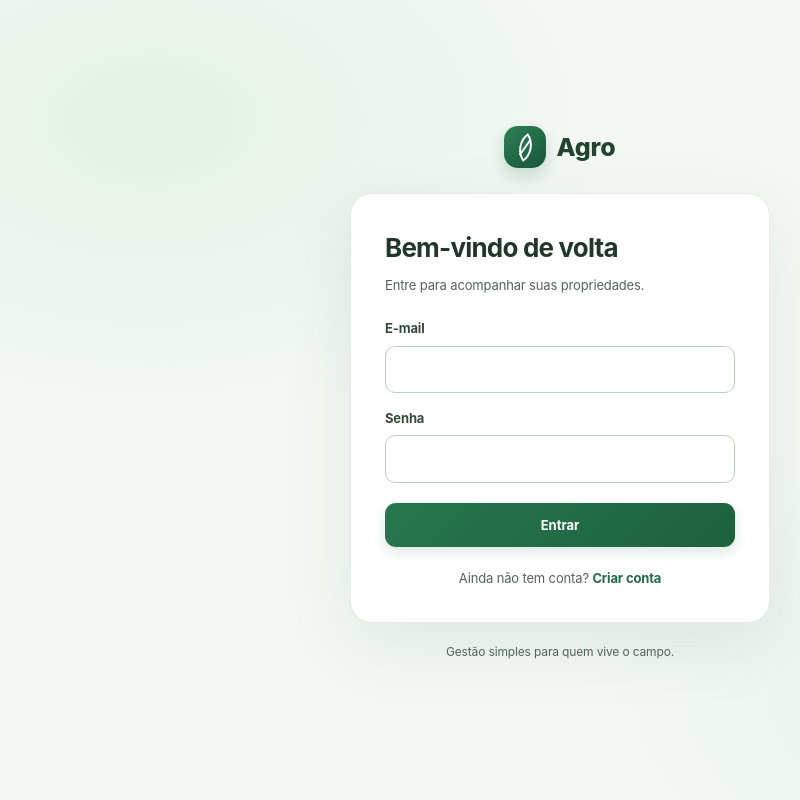
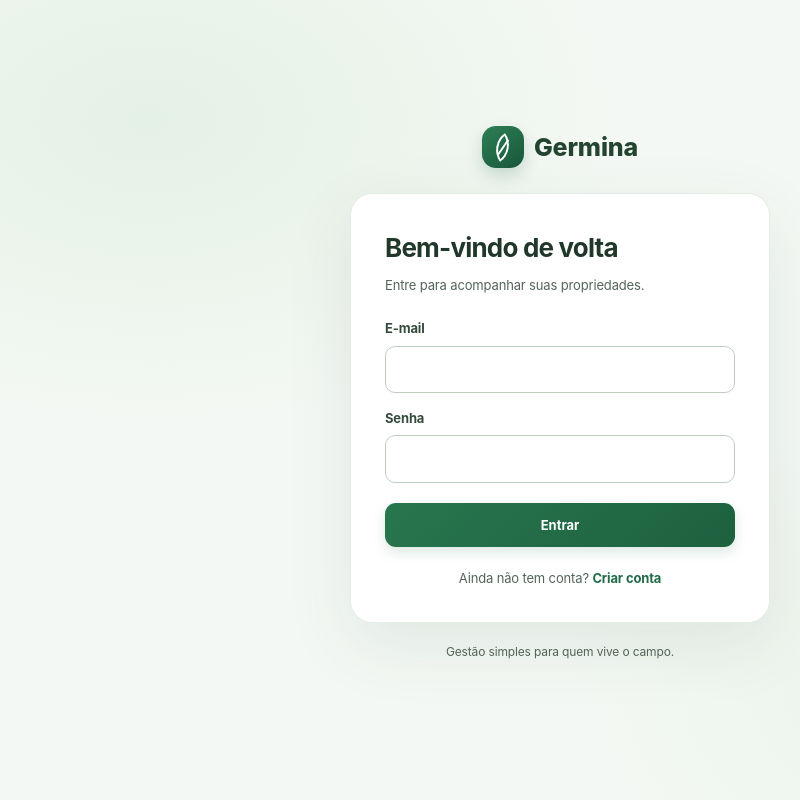
Before and after one commit to meiobesta333/Agro, a PHP site: page /index.php in a window 1280 px wide. Shown: the whole page, without its empty margins (80-880 px from the left). Run offline with PHP 8.4, Linux system fonts and the light colour scheme.

Commit message:
Atualiza identidade visual para Germina

```diff
--- a/index.php
+++ b/index.php
@@ -117,10 +117,10 @@ if ($user) {
 ?><!doctype html>
 <html lang="pt-BR"><head>
 <meta charset="utf-8"><meta name="viewport" content="width=device-width, initial-scale=1">
-<title><?= e($pageTitle ?? 'Agro') ?> · Agro</title><link rel="stylesheet" href="assets/app.css?v=20261124e">
+<title><?= e($pageTitle ?? 'Agro') ?> · Germina</title><link rel="stylesheet" href="assets/app.css?v=20261124f">
 </head><body>
 <?php if (!$user): ?>
-<div class="auth-shell"><div class="auth-brand"><span class="brand-mark">✳</span><span>Agro</span></div>
+<div class="auth-shell"><div class="auth-brand"><span class="brand-mark">✳</span><span>Germina</span></div>
 <section class="auth-card">
 <?php if ($page === 'register'): ?>
 <h1>Crie sua conta</h1><p class="muted">Comece a organizar sua rotina no campo.</p>
@@ -136,7 +136,7 @@ if ($user) {
 <?php endif; ?>
 </section><p class="auth-caption">Gestão simples para quem vive o campo.</p></div>
 <?php else: ?>
-<div class="layout"><aside class="sidebar" id="appSidebar"><a class="brand" href="index.php"><span class="brand-mark">✳</span><span>Agro<small>GESTÃO NO CAMPO</small></span></a><div class="nav-label">MENU PRINCIPAL</div>
+<div class="layout"><aside class="sidebar" id="appSidebar"><a class="brand" href="index.php"><span class="brand-mark">✳</span><span>Germina<small>GESTÃO NO CAMPO</small></span></a><div class="nav-label">MENU PRINCIPAL</div>
 <a class="nav-link <?= $page==='dashboard'?'active':'' ?>" href="index.php"><span class="nav-icon"><svg viewBox="0 0 24 24" aria-hidden="true"><rect x="3" y="3" width="8" height="8" rx="2"/><rect x="13" y="3" width="8" height="5" rx="2"/><rect x="13" y="10" width="8" height="11" rx="2"/><rect x="3" y="13" width="8" height="8" rx="2"/></svg></span><span>Visão geral</span></a>
 <a class="nav-link <?= $page==='properties' || $page==='property'?'active':'' ?>" href="index.php?page=properties"><span class="nav-icon"><svg viewBox="0 0 24 24" aria-hidden="true"><path d="M3 10.5 12 3l9 7.5V21H3z"/><path d="M9 21v-7h6v7"/></svg></span><span>Propriedades</span></a>
 <a class="nav-link <?= $page==='activities'?'active':'' ?>" href="index.php?page=activities"><span class="nav-icon"><svg viewBox="0 0 24 24" aria-hidden="true"><path d="M4 19V5m0 14h16M7 15l4-4 3 2 5-7"/></svg></span><span>Diário de campo</span></a>
@@ -176,7 +176,7 @@ $st=db()->prepare('SELECT a.*,f.name AS field_name,u.name AS author FROM activit
 <?php $st=db()->prepare('SELECT a.*,p.name AS property_name,f.name AS field_name FROM activities a JOIN properties p ON p.id=a.property_id LEFT JOIN fields f ON f.id=a.field_id WHERE p.owner_id=? ORDER BY a.activity_date DESC,a.id DESC LIMIT 100');$st->execute([$user['id']]);$allActivities=$st->fetchAll(); ?>
 <div class="panel"><?php if(!$allActivities): ?><div class="empty"><strong>Seu diário está vazio</strong><p>Abra uma propriedade para registrar a primeira atividade.</p><a class="btn primary" href="index.php?page=properties">Ver propriedades</a></div><?php else: ?><div class="activity-list"><?php foreach($allActivities as $a): ?><div class="activity-item"><span class="activity-dot"></span><div><strong><?= e($a['title']) ?></strong><p><?= e($a['description']??'') ?></p><small><?= e($a['property_name']) ?> · <?= e($a['field_name']?:'Área geral') ?> · <?= date('d/m/Y',strtotime($a['activity_date'])) ?></small></div></div><?php endforeach; ?></div><?php endif; ?></div>
 <?php else: ?><div class="panel empty"><strong>Página não encontrada</strong><a href="index.php">Voltar ao início</a></div><?php endif; ?>
-<footer class="footer">Agro · Ambiente de testes · <?= date('Y') ?></footer></div></main></div>
+<footer class="footer">Germina · Ambiente de testes · <?= date('Y') ?></footer></div></main></div>
 <?php endif; ?>
 <script>
 (function(){
```
